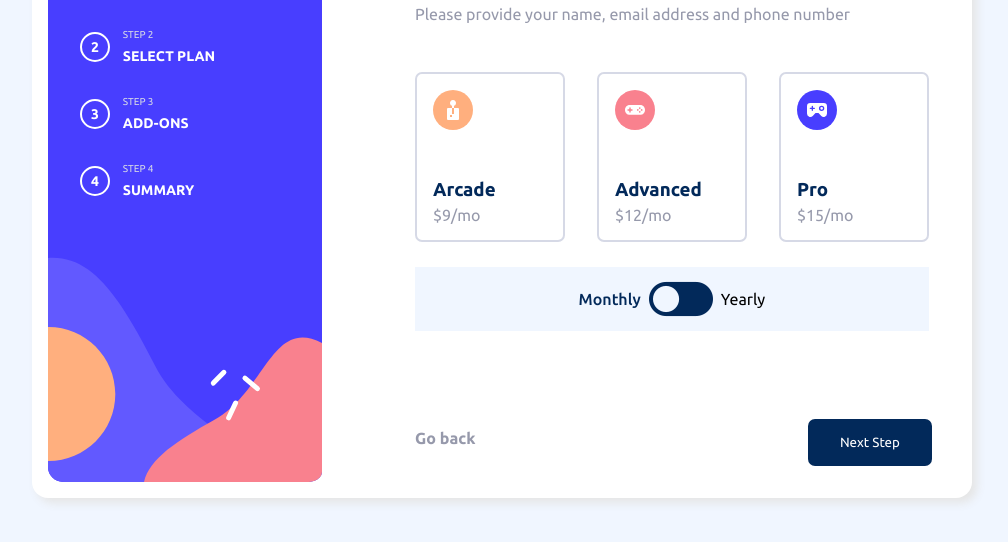
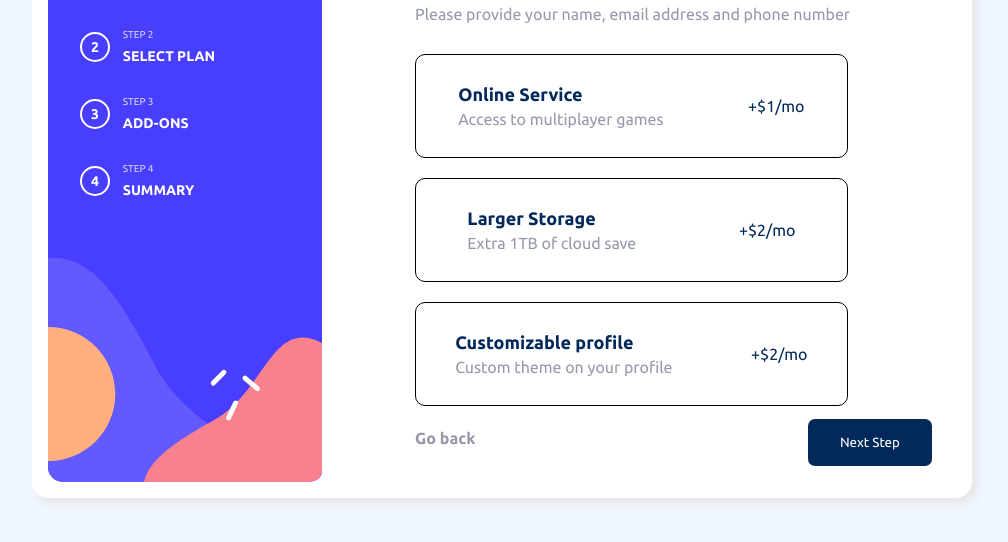
Before and after one commit to Dannyswiss1/TWM-Multi-step-form, a plain HTML site: page index.html in a window 1280 px wide. Shown: the part 202-744 px from the top of the page, without its empty margins (138-1146 px from the left). Drawn offline with Linux system fonts and the light colour scheme.

Commit message:
Add files via upload

```diff
--- a/index.html
+++ b/index.html
@@ -77,7 +77,7 @@
                     <input type="tel" placeholder="e.g. +1 234 567 890" id="phone" required>
                 </div>
             </form> -->
-
+<!--
             <div class="plan-container">
                 <div class="all-plans">
                     <div class="plans">
@@ -115,9 +115,9 @@
 
             </div>
 
+             -->
 
-
-            <!-- <div class="add-container">
+             <div class="add-container">
                 <div class="add">
                     <div class="box-1">
                         <div class="tick-box">
@@ -157,7 +157,7 @@
                     <span>+$2/mo</span>
                 </div>
             </div>
-
+<!--
             <div class="finish">
                 <div class="sub-head">
                     <p>Arcade (Monthly)</p>
@@ -186,7 +186,7 @@
                     <span>+$14/mo</span>
                 </div>
             </div>
-        -->
+         -->
 
             <div class="controls">
                 <p style="margin-bottom: 22px;" class="back-1 prev-stp">Go back</p>
--- a/styles.css
+++ b/styles.css
@@ -246,3 +246,38 @@ input, :after, :before {
   color: var(--Cool-gray);
   cursor: pointer;
 }
+
+
+.add-container{
+  height:55vh;
+}
+.add{
+  border: 1px solid;
+  margin-top: 20px;
+  height:13vh;
+  display: flex;
+  align-items: center;
+  justify-content: space-around;
+  width:80%;
+  border-radius: 10px;
+}
+.add-text{
+  display: flex;
+  flex-direction: column;
+  justify-content: center;
+}
+.add-text h2{
+  font-size: 18px;
+  color: var(--Marine-blue);
+}
+.add-text p{
+  font-size:16px;
+  margin-top:5px;
+  color:var(--Cool-gray)
+}
+.add span{
+  color:var(--Marine-blue)
+}
+/* .box-1{
+  border: 1px solid;
+} *
```
